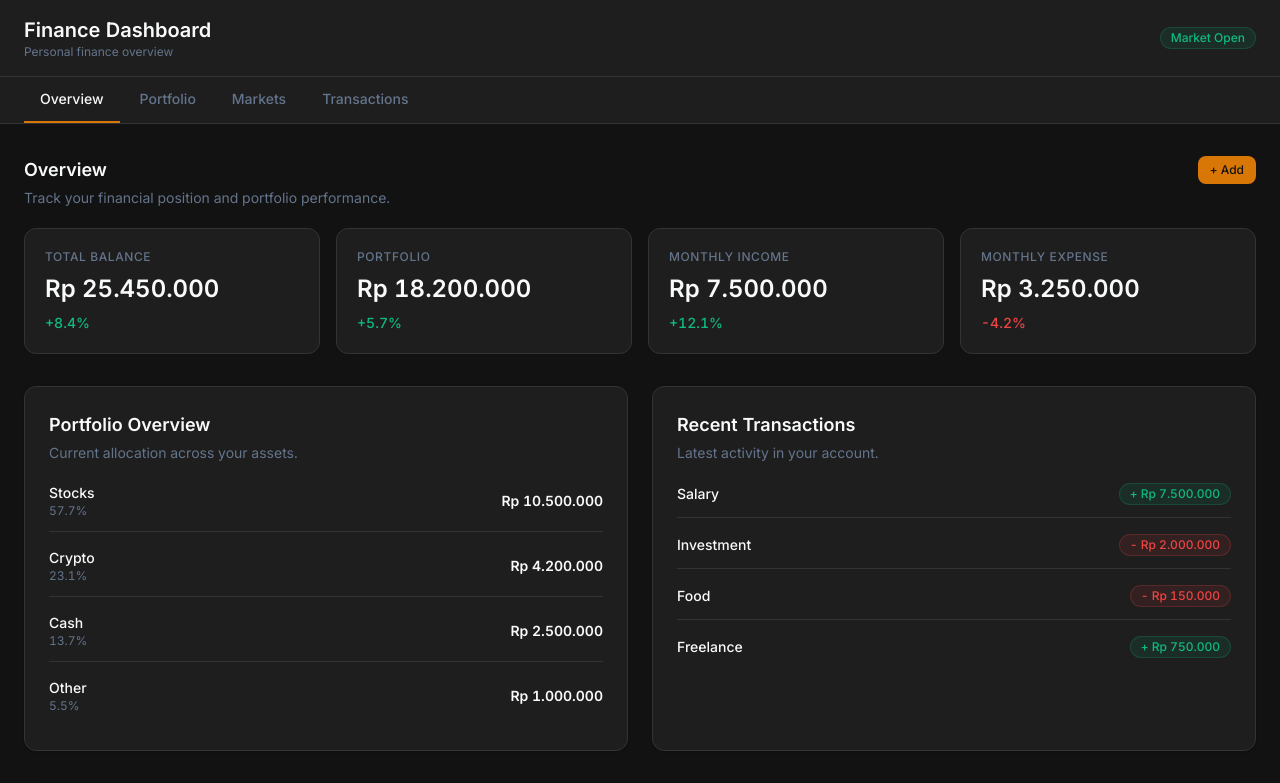
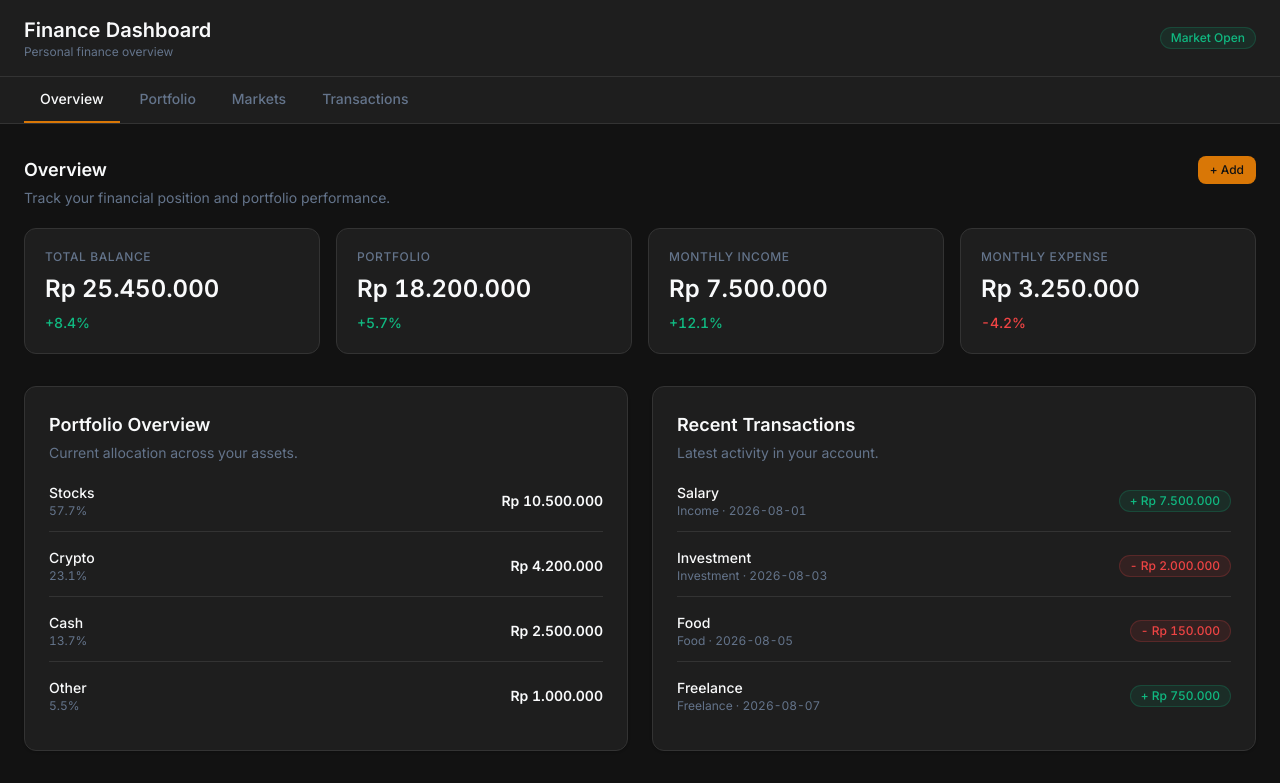
Before and after one commit to RAZKdev/Finance-Dashboard, a React (Vite) app: page / in a window 1280 px wide. Shown: the top 783 px of the page. Built offline with nearby package versions, Linux system fonts and the light colour scheme.

Commit message:
feat: add transaction data and list

```diff
--- a/src/App.tsx
+++ b/src/App.tsx
@@ -7,6 +7,8 @@ import {
   SectionHeader,
   StatCard,
 } from './components/ui';
+import { TransactionList } from './components/transactions';
+import { transactions } from './data/transactions';
 
 function App() {
   const [activeTab, setActiveTab] = useState('Overview');
@@ -125,27 +127,7 @@ function App() {
               description="Latest activity in your account."
             />
 
-            <div className="space-y-4">
-              {[
-                ['Salary', '+ Rp 7.500.000', 'positive'],
-                ['Investment', '- Rp 2.000.000', 'negative'],
-                ['Food', '- Rp 150.000', 'negative'],
-                ['Freelance', '+ Rp 750.000', 'positive'],
-              ].map(([name, amount, type]) => (
-                <div
-                  key={name}
-                  className="flex items-center justify-between border-b border-border pb-3 last:border-0"
-                >
-                  <p className="text-sm font-medium">{name}</p>
-
-                  <Badge
-                    variant={type === 'positive' ? 'positive' : 'negative'}
-                  >
-                    {amount}
-                  </Badge>
-                </div>
-              ))}
-            </div>
+            <TransactionList transactions={transactions} />
           </Card>
         </section>
 
--- /dev/null
+++ b/src/components/transactions/TransactionList.tsx
@@ -0,0 +1,51 @@
+import React from 'react';
+import { Badge } from '../ui';
+import type { Transaction } from '../../types/finance';
+
+interface TransactionListProps {
+  transactions: Transaction[];
+}
+
+export const TransactionList: React.FC<TransactionListProps> = ({
+  transactions,
+}) => {
+  if (transactions.length === 0) {
+    return (
+      <div className="py-8 text-center text-sm text-text-muted">
+        No transactions found.
+      </div>
+    );
+  }
+
+  return (
+    <div className="space-y-4">
+      {transactions.map((transaction) => (
+        <div
+          key={transaction.id}
+          className="flex items-center justify-between gap-4 border-b border-border pb-3 last:border-0"
+        >
+          <div className="min-w-0">
+            <p className="truncate text-sm font-medium text-text-primary">
+              {transaction.title}
+            </p>
+
+            <p className="text-xs text-text-muted">
+              {transaction.category} · {transaction.date}
+            </p>
+          </div>
+
+          <Badge
+            variant={
+              transaction.type === 'income'
+                ? 'positive'
+                : 'negative'
+            }
+          >
+            {transaction.type === 'income' ? '+ ' : '- '}
+            Rp {transaction.amount.toLocaleString('id-ID')}
+          </Badge>
+        </div>
+      ))}
+    </div>
+  );
+};
--- /dev/null
+++ b/src/components/transactions/index.ts
@@ -0,0 +1 @@
+export { TransactionList } from './TransactionList';
--- /dev/null
+++ b/src/data/portfolio.ts
@@ -0,0 +1,24 @@
+import type { PortfolioAsset } from '../types/finance';
+
+export const portfolioAssets: PortfolioAsset[] = [
+  {
+    id: 'asset-001',
+    name: 'Stocks',
+    value: 10500000,
+  },
+  {
+    id: 'asset-002',
+    name: 'Crypto',
+    value: 4200000,
+  },
+  {
+    id: 'asset-003',
+    name: 'Cash',
+    value: 2500000,
+  },
+  {
+    id: 'asset-004',
+    name: 'Other',
+    value: 1000000,
+  },
+];
--- /dev/null
+++ b/src/data/transactions.ts
@@ -0,0 +1,36 @@
+import type { Transaction } from '../types/finance';
+
+export const transactions: Transaction[] = [
+  {
+    id: 'tx-001',
+    title: 'Salary',
+    amount: 7500000,
+    type: 'income',
+    category: 'Income',
+    date: '2026-08-01',
+  },
+  {
+    id: 'tx-002',
+    title: 'Investment',
+    amount: 2000000,
+    type: 'expense',
+    category: 'Investment',
+    date: '2026-08-03',
+  },
+  {
+    id: 'tx-003',
+    title: 'Food',
+    amount: 150000,
+    type: 'expense',
+    category: 'Food',
+    date: '2026-08-05',
+  },
+  {
+    id: 'tx-004',
+    title: 'Freelance',
+    amount: 750000,
+    type: 'income',
+    category: 'Freelance',
+    date: '2026-08-07',
+  },
+];
--- /dev/null
+++ b/src/types/finance.ts
@@ -0,0 +1,16 @@
+export type TransactionType = 'income' | 'expense';
+
+export interface Transaction {
+  id: string;
+  title: string;
+  amount: number;
+  type: TransactionType;
+  category: string;
+  date: string;
+}
+
+export interface PortfolioAsset {
+  id: string;
+  name: string;
+  value: number;
+}
```
